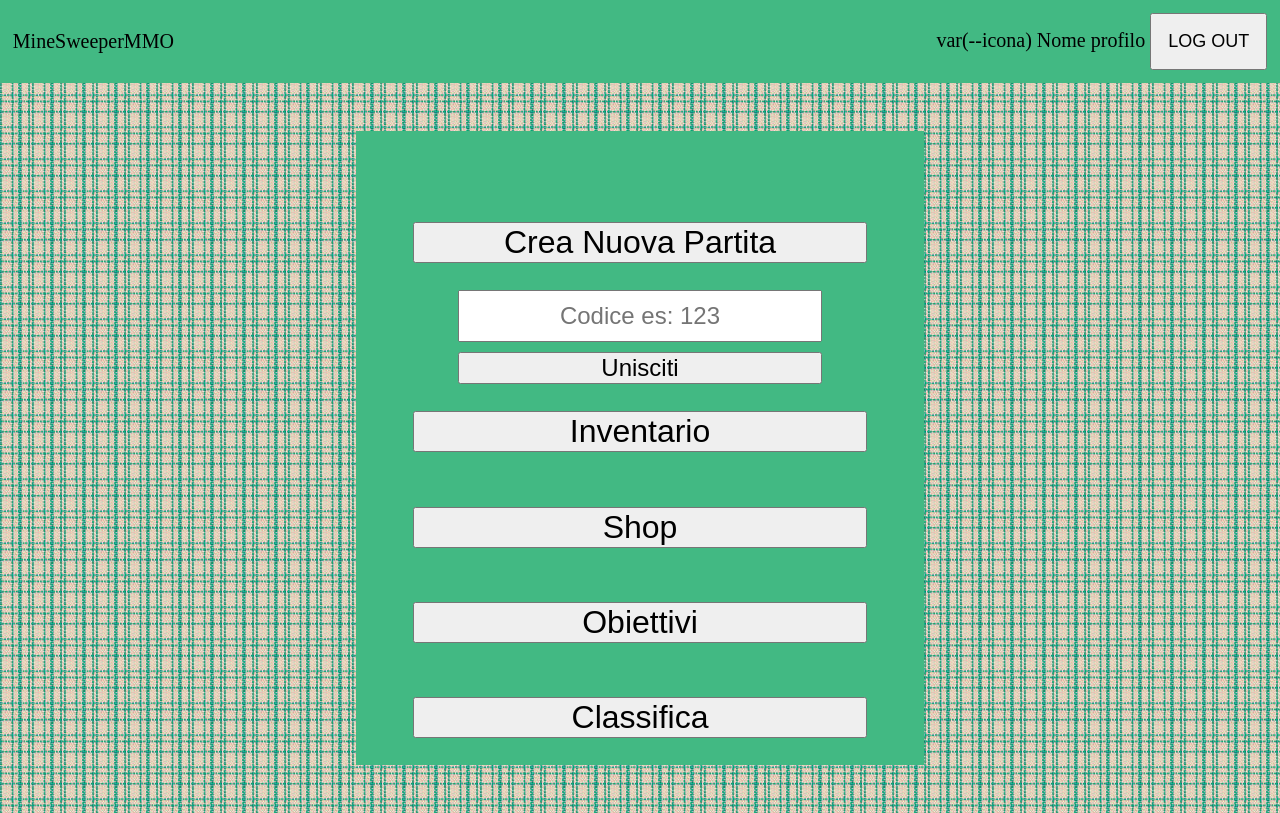
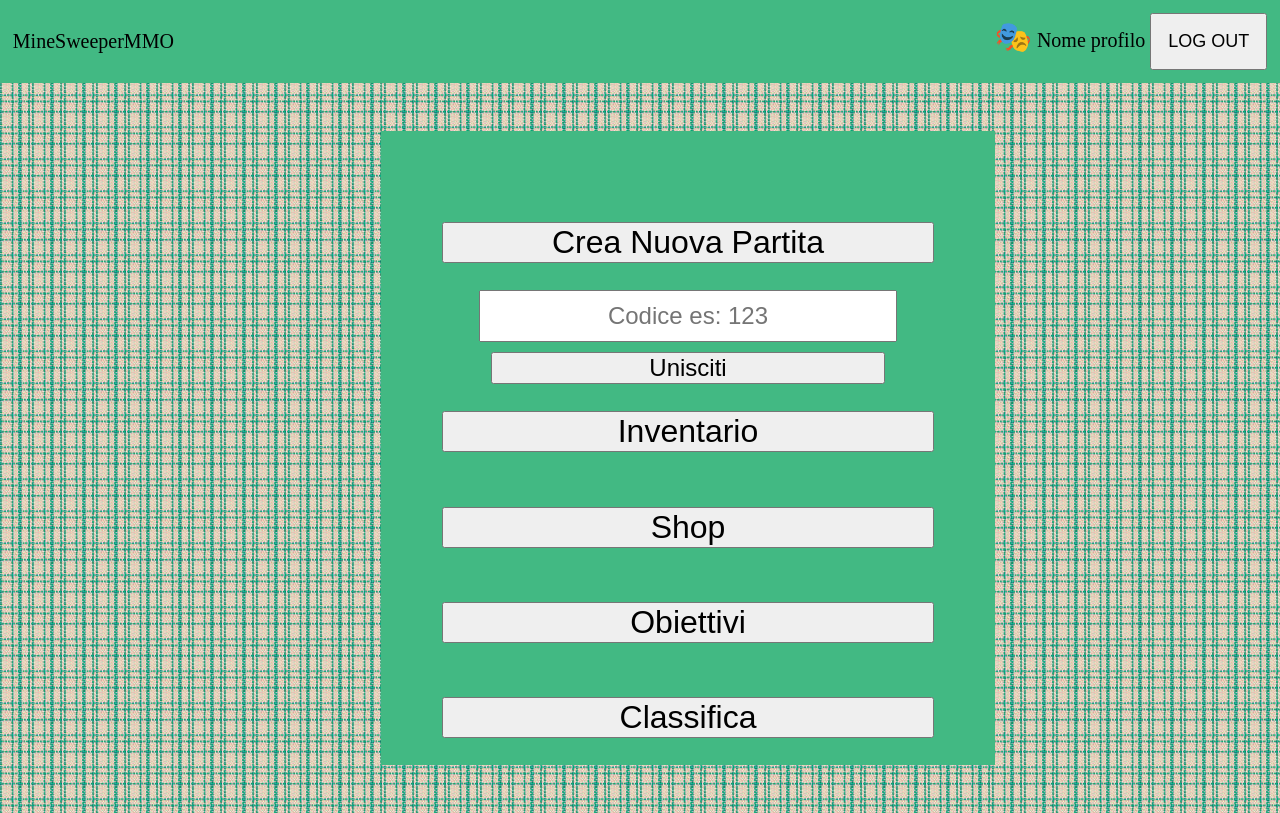
Before and after one commit to M4tt3o-T/REPO_TSW_PratoFiorito, a Vue app in the folder frontend/: page / in a window 1280 px wide. Built offline with nearby package versions, Linux system fonts and the light colour scheme.

Commit message:
fix icona e scorrimento non voluto

```diff
--- a/frontend/src/App.vue
+++ b/frontend/src/App.vue
@@ -3,22 +3,19 @@ import Header from '@/components/Header.vue'
 import {skin} from '@/ambiente.js'
 </script>
 
-<template>
+<template >
+  <div id="ambiente">
     <Header />
-  <main>
-    <div id="sfondo">
+    <main>
       <RouterView />
-    </div>
-  </main>
+    </main>
+  </div>
 </template>
 
 <style>
-  #sfondo{
+  #ambiente {
   --bg-color: v-bind('skin.temaPrincipale');
   --bg-pattern: v-bind('skin.sfondoURL');
   --icona: v-bind('skin.icona');
-  height:100%;
-  width:100%;
-  min-height: 100%;
 }
 </style>
--- a/frontend/src/components/Header.vue
+++ b/frontend/src/components/Header.vue
@@ -11,7 +11,7 @@
   <div id="main-header">
     <label @click="TornaHome">MineSweeperMMO</label>
     <div>
-      var(--icona) Nome profilo
+      <label style="font-size:30px;">{{skin.icona}}</label> Nome profilo
       <button>LOG OUT</button>
     </div>
   </div>
@@ -28,7 +28,7 @@ button{
     align-items:center;
     padding:1%;
     font-size: 2.5vh;
-    background-color: v-bind('skin.temaPrincipale');
+    background-color: var(--bg-color);
     transition: background-color 0.3s ease;
   }
 </style>
--- a/frontend/src/style.css
+++ b/frontend/src/style.css
@@ -1,15 +1,11 @@
 * {
   margin: 0;
   padding: 0;
-  box-sizing: border-box;
-}
-html, body {
-  height: 100%;
-  width: 100%;
+  overflow: hidden;
 }
 #main{
     width:100%;
-    min-height: 88.4vh;
+    height: 100%;
     padding:3rem;
     display: flex;
     justify-content: center;
```
